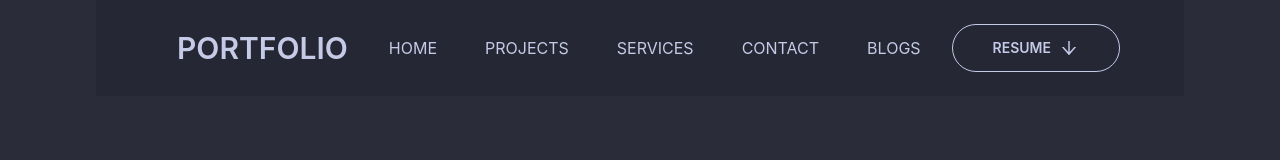
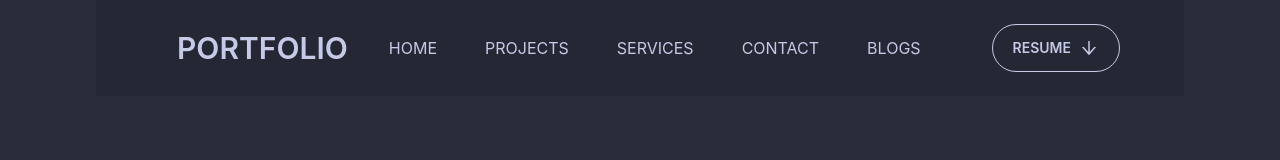
Before and after one commit to AnikKDev/my-portfolio, a React (Create React App) app: page / in a window 1280 px wide. Shown: the top 160 px of the page. Built offline with nearby package versions, Linux system fonts and the light colour scheme.

Commit message:
edited little bit more

```diff
--- a/src/Pages/Header.js
+++ b/src/Pages/Header.js
@@ -19,16 +19,7 @@ const Header = () => {
                         <svg xmlns="http://www.w3.org/2000/svg" class="h-5 w-5" fill="none" viewBox="0 0 24 24" stroke="currentColor"><path stroke-linecap="round" stroke-linejoin="round" stroke-width="2" d="M4 6h16M4 12h8m-8 6h16" /></svg>
                     </label>
                     <ul tabindex="0" class="menu menu-compact dropdown-content mt-3 p-2 shadow bg-base-100 rounded-box w-52">
-                        <li><a>Item 1</a></li>
-                        <li tabindex="0">
-                            <a class="justify-between">
-                                Parent
-                                <svg class="fill-current" xmlns="http://www.w3.org/2000/svg" width="24" height="24" viewBox="0 0 24 24"><path d="M8.59,16.58L13.17,12L8.59,7.41L10,6L16,12L10,18L8.59,16.58Z" /></svg>
-                            </a>
-                            <ul class="p-2">
-                                {menuItems}
-                            </ul>
-                        </li>
+                        {menuItems}
                     </ul>
                 </div>
                 <a class="btn btn-ghost normal-case text-3xl">PORTFOLIO</a>
@@ -39,7 +30,7 @@ const Header = () => {
                 </ul>
             </div>
             <div class="navbar-end">
-                <a href={resume} download='Anik_dev.pdf' class="btn btn-outline rounded-full px-10">Resume <AiOutlineArrowDown className="text-xl ml-2"></AiOutlineArrowDown></a>
+                <a href={resume} download='Anik_dev.pdf' class="btn btn-outline rounded-full px-5">Resume <AiOutlineArrowDown className="text-xl ml-2"></AiOutlineArrowDown></a>
             </div>
         </div>
     );
--- a/src/Pages/Home/Home.js
+++ b/src/Pages/Home/Home.js
@@ -8,7 +8,7 @@ import Services from './Services';
 
 const Home = () => {
     return (
-        <div className="md:px-24">
+        <div className="lg:px-24 overflow-x-hidden">
             <Header></Header>
             <Banner />
             <About></About>
--- a/src/Pages/ProjectDetail/Project.js
+++ b/src/Pages/ProjectDetail/Project.js
@@ -63,9 +63,11 @@ const Project = () => {
             </div>
             <div>
                 <h5 className="font-semibold text-lg my-5">TOOLS:</h5>
-                {
-                    tools?.map(tool => <span className="mx-2 border-2 px-3 py-1 rounded-md border-gray-400">{tool}</span>)
-                }
+                <div className="flex flex-wrap">
+                    {
+                        tools?.map(tool => <span className="mx-2 border-2 px-3 py-1 my-4  rounded-md border-gray-400">{tool}</span>)
+                    }
+                </div>
             </div>
         </div>
     );
```
